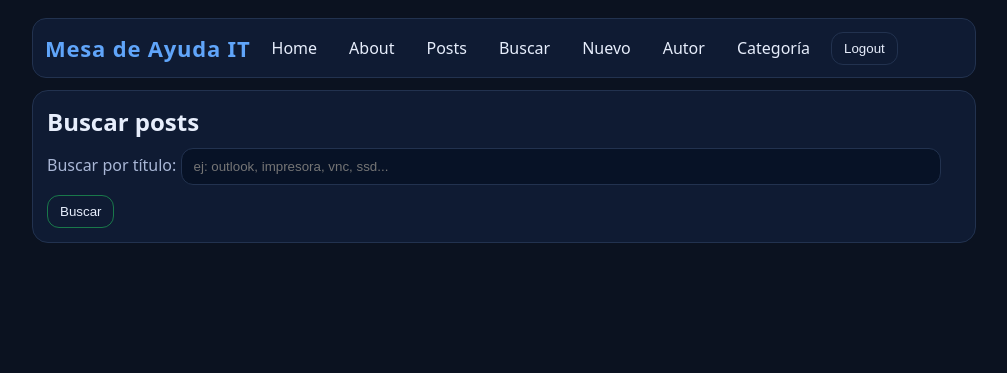
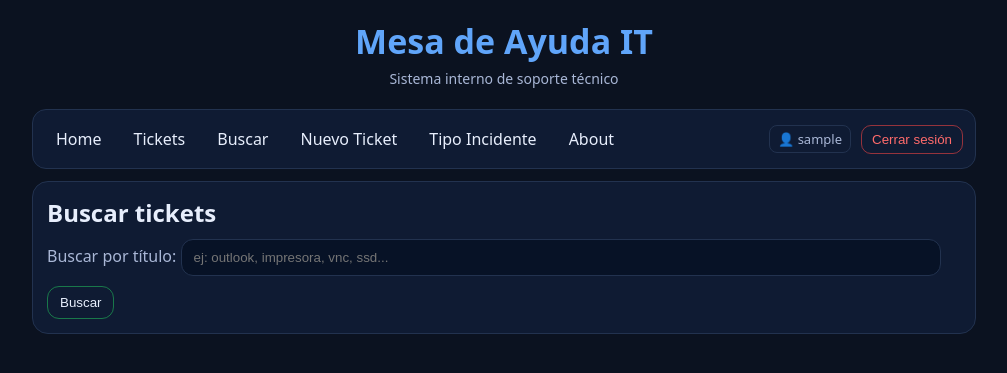
Before and after one commit to noekleinoxance-cyber/TuPrimeraPagina-KleinOxance, a Django app: page /buscar/ in a window 1280 px wide. Shown: the top 373 px of the page, without its empty margins (136-1143 px from the left). Run offline with Django 4.2, Linux system fonts and the light colour scheme; the visitor is signed in with stand-in values (Sample User, id 1).

Commit message:
Refactor sistema a mesa de ayuda IT

```diff
--- a/TuPrimeraPaginaKleinOxance/settings.py
+++ b/TuPrimeraPaginaKleinOxance/settings.py
@@ -69,4 +69,6 @@ STATIC_URL = "static/"
 
 DEFAULT_AUTO_FIELD = "django.db.models.BigAutoField"
 
+LOGIN_URL = '/accounts/login/'
+
 LOGIN_REDIRECT_URL = '/'
--- a/blog/admin.py
+++ b/blog/admin.py
@@ -1,7 +1,7 @@
 from django.contrib import admin
-from .models import Autor, Categoria, Post, Comentario
+from .models import  Categoria, Post, Comentario
 
-admin.site.register(Autor)
+
 admin.site.register(Categoria)
 admin.site.register(Post)
 admin.site.register(Comentario)
--- a/blog/forms.py
+++ b/blog/forms.py
@@ -1,28 +1,36 @@
 from django import forms
-from .models import Autor, Categoria, Post, Comentario
+from .models import Categoria, Post, Comentario
 
-class AutorForm(forms.ModelForm):
-    class Meta:
-        model = Autor
-        fields = ["nombre", "email"]
 
 class CategoriaForm(forms.ModelForm):
     class Meta:
         model = Categoria
         fields = ["nombre"]
 
+
 class PostForm(forms.ModelForm):
     class Meta:
         model = Post
-        fields = ["titulo", "subtitulo", "contenido", "autor", "categoria","estado","prioridad"]
+        fields = [
+            "titulo",
+            "subtitulo",
+            "contenido",
+            "categoria",
+            "estado",
+            "prioridad",
+        ]
+
 
 class BuscarPostForm(forms.Form):
     titulo = forms.CharField(
         max_length=100,
         required=False,
         label="Buscar por título",
-        widget=forms.TextInput(attrs={"placeholder": "ej: outlook, impresora, vnc, ssd..."}),
+        widget=forms.TextInput(
+            attrs={"placeholder": "ej: outlook, impresora, vnc, ssd..."}
+        ),
     )
+
 
 class ComentarioForm(forms.ModelForm):
     class Meta:
--- a/blog/templates/blog/base.html
+++ b/blog/templates/blog/base.html
@@ -3,9 +3,10 @@
 <head>
 <meta charset="UTF-8">
 <meta name="viewport" content="width=device-width, initial-scale=1" />
-  <title>{% block title %}Bitácora IT{% endblock %}</title>
+<title>{% block title %}Mesa de Ayuda IT{% endblock %}</title>
 
 <style>
+
 :root{
 --bg:#0b1220;
 --card:#0f1b33;
@@ -18,6 +19,7 @@
 }
 
 *{box-sizing:border-box}
+
 body{
 margin:0;
 font-family:system-ui,Segoe UI,Roboto,Arial;
@@ -25,7 +27,29 @@
 color:var(--text);
 }
 
-    .wrap{max-width:980px;margin:0 auto;padding:18px}
+.wrap{
+max-width:980px;
+margin:auto;
+padding:18px;
+}
+
+.header{
+text-align:center;
+margin-bottom:20px;
+}
+
+.header h1{
+margin:0;
+font-size:34px;
+font-weight:900;
+color:var(--accent);
+}
+
+.header p{
+margin:4px 0 0 0;
+color:var(--muted);
+font-size:14px;
+}
 
 .nav{
 display:flex;
@@ -38,11 +62,6 @@
 padding:10px 12px;
 }
 
-    .brand{ font-weight:900;
-  font-size:22px;
-  letter-spacing:0.8px;
-  color:var(--accent);}
-
 .nav a{
 text-decoration:none;
 padding:7px 10px;
@@ -51,12 +70,36 @@
 color:var(--text);
 }
 
-    .nav a:hover{border-color:var(--line)}
+.nav a:hover{
+border-color:var(--line);
+}
 
-    .pill{
+.nav-right{
 margin-left:auto;
-      font-size:12px;
+display:flex;
+align-items:center;
+gap:10px;
+}
+
+.user{
+font-size:13px;
 color:var(--muted);
+padding:4px 8px;
+border-radius:8px;
+border:1px solid var(--line);
+}
+
+.btn-logout{
+padding:6px 10px;
+border-radius:10px;
+border:1px solid rgba(239,68,68,.6);
+background:transparent;
+color:#ff6b6b;
+cursor:pointer;
+}
+
+.btn-logout:hover{
+background:rgba(239,68,68,.15);
 }
 
 .card{
@@ -75,7 +118,9 @@
 flex-wrap:wrap;
 }
 
-    h1,h2,h3{margin:0 0 10px 0}
+h1,h2,h3{
+margin:0 0 10px 0
+}
 
 p{
 margin:10px 0;
@@ -83,9 +128,16 @@
 line-height:1.5;
 }
 
-    .meta{font-size:12px;color:var(--muted)}
+.meta{
+font-size:12px;
+color:var(--muted)
+}
 
-    hr{border:0;border-top:1px solid var(--line);margin:14px 0}
+hr{
+border:0;
+border-top:1px solid var(--line);
+margin:14px 0
+}
 
 input,select,textarea{
 width:100%;
@@ -98,9 +150,11 @@
 outline:none;
 }
 
-    textarea{min-height:140px}
+textarea{
+min-height:140px
+}
 
-    button, .btn{
+button,.btn{
 display:inline-block;
 padding:8px 12px;
 border-radius:12px;
@@ -111,51 +165,131 @@
 text-decoration:none;
 }
 
-    .btn:hover, button:hover{border-color:var(--accent)}
-    .btn-ok{border-color:rgba(34,197,94,.55)}
-    .btn-danger{border-color:rgba(239,68,68,.55)}
+.btn:hover,button:hover{
+border-color:var(--accent)
+}
+
+.btn-ok{
+border-color:rgba(34,197,94,.55)
+}
+
+.btn-danger{
+border-color:rgba(239,68,68,.55)
+}
 
 .title a{
 text-decoration:none;
 font-weight:800;
 color:var(--text);
 }
-    .title a:hover{color:var(--accent)}
+
+.title a:hover{
+color:var(--accent)
+}
+
+/* BADGES */
+
+.badge{
+padding:3px 8px;
+border-radius:8px;
+font-size:11px;
+font-weight:600;
+border:1px solid transparent;
+}
+
+.badge-abierto{
+background:#14391f;
+border-color:#22c55e;
+color:#9af7b8;
+}
+
+.badge-proceso{
+background:#3a2f11;
+border-color:#facc15;
+color:#fde68a;
+}
+
+.badge-resuelto{
+background:#122c44;
+border-color:#60a5fa;
+color:#93c5fd;
+}
+
+.badge-baja{
+background:#1e3a2a;
+border-color:#22c55e;
+color:#86efac;
+}
+
+.badge-media{
+background:#3a2f11;
+border-color:#facc15;
+color:#fde68a;
+}
+
+.badge-alta{
+background:#3b1f1f;
+border-color:#ef4444;
+color:#fca5a5;
+}
+
+.badge-critica{
+background:#3b0000;
+border-color:#ef4444;
+color:#ff6b6b;
+}
+
 </style>
 </head>
+
 <body>
 
 <div class="wrap">
+
+<div class="header">
+<h1>Mesa de Ayuda IT</h1>
+<p>Sistema interno de soporte técnico</p>
+</div>
+
 <div class="nav">
-      <div class="brand">Mesa de Ayuda IT</div>
 
-      <a href="{% url 'home' %}">Home</a>
-      <a href="{% url 'about' %}">About</a>
 
 {% if user.is_authenticated %}
 
-      <a href="{% url 'listar_posts' %}">Posts</a>
+<a href="{% url 'home' %}">Home</a>
+<a href="{% url 'listar_posts' %}">Tickets</a>
 <a href="{% url 'buscar_post' %}">Buscar</a>
-      <a href="{% url 'crear_post' %}">Nuevo</a>
-      <a href="{% url 'crear_autor' %}">Autor</a>
-      <a href="{% url 'crear_categoria' %}">Categoría</a>
+<a href="{% url 'crear_post' %}">Nuevo Ticket</a>
+<a href="{% url 'crear_categoria' %}">Tipo Incidente</a>
 
+<a href="{% url 'about' %}">About</a>
 
+<div class="nav-right">
 
-      <form action="{% url 'logout' %}" method="POST" style="display:inline;">
+<div class="user">
+👤 {{ user.username }}
+</div>
+
+<form action="{% url 'logout' %}" method="POST">
 {% csrf_token %}
-          <button class="btn">Logout</button>
+<button class="btn-logout">Cerrar sesión</button>
 </form>
+
+</div>
 
 {% else %}
 
-          <a href="{% url 'login' %}">Login</a>
-          <a href="{% url 'register' %}">Register</a>
+<div class="nav-right">
+<a href="{% url 'login' %}">Iniciar sesión</a>
+<a href="{% url 'register' %}">Registrarse</a>
+</div>
 
 {% endif %}
+
 </div>
 
 {% block content %}{% endblock %}
+
 </div>
 
 </body>
--- a/blog/templates/blog/buscar_post.html
+++ b/blog/templates/blog/buscar_post.html
@@ -1,9 +1,10 @@
 {% extends "blog/base.html" %}
-{% block title %}Buscar{% endblock %}
+{% block title %}Buscar Tickets{% endblock %}
 
 {% block content %}
   <div class="card">
-    <h2 style="margin-top:0">Buscar posts</h2>
+    <h2 style="margin-top:0">Buscar tickets</h2>
+
     <form method="get">
       {{ form.as_p }}
       <button class="btn btn-ok" type="submit">Buscar</button>
@@ -13,16 +14,28 @@
   {% if posts %}
     <div class="card">
       <h3 style="margin-top:0">Resultados</h3>
+
       <ul>
         {% for post in posts %}
           <li class="title">
-            <a href="{% url 'detalle_post' post.id %}">{{ post.titulo }}</a>
-            <span class="meta"> — {{ post.autor.nombre }}</span>
+            <a href="{% url 'detalle_post' post.id %}">
+              {{ post.titulo }}
+            </a>
+
+            <span class="meta">
+              — {{ post.reportado_por.username }}
+              • {{ post.fecha_publicacion|date:"d/m/Y H:i" }}
+              {% if post.categoria %} • {{ post.categoria }}{% endif %}
+            </span>
           </li>
         {% endfor %}
       </ul>
+
     </div>
+
   {% elif request.GET %}
-    <div class="card"><p>No se encontraron resultados.</p></div>
+    <div class="card">
+      <p>No se encontraron tickets.</p>
+    </div>
   {% endif %}
 {% endblock %}
--- a/blog/templates/blog/form.html
+++ b/blog/templates/blog/form.html
@@ -5,7 +5,7 @@
   <div class="card">
     <div class="row">
       <h2 style="margin:0">{{ titulo }}</h2>
-      <a class="btn" href="{% url 'listar_posts' %}">Volver a posts</a>
+      <a class="btn" href="{% url 'listar_posts' %}">Volver a tickets</a>
     </div>
     <hr>
     <form method="post">
--- a/blog/templates/registration/logout.html
+++ b/blog/templates/registration/logout.html
@@ -10,7 +10,7 @@
 
 <p>Has cerrado sesión correctamente.</p>
 
-<a class="btn" href="{% url 'home' %}">Volver al inicio</a>
+
 
 </div>
 
--- a/blog/templates/registration/register.html
+++ b/blog/templates/registration/register.html
@@ -11,6 +11,11 @@
     <form method="POST">
         {% csrf_token %}
         {{ form.as_p }}
+            {% if form.errors %}
+            <div style="color:#ff6b6b">
+            {{ form.errors }}
+            </div>
+            {% endif %}
 
         <button class="btn">Registrarse</button>
     </form>
--- a/blog/urls.py
+++ b/blog/urls.py
@@ -2,9 +2,8 @@ from django.urls import path
 from . import views
 
 urlpatterns = [
+
     path("", views.home, name="home"),
-
-    path("autor/nuevo/", views.crear_autor, name="crear_autor"),
 
     path("categoria/nueva/", views.crear_categoria, name="crear_categoria"),
 
--- a/blog/views.py
+++ b/blog/views.py
@@ -1,26 +1,20 @@
 from django.shortcuts import render, redirect, get_object_or_404
 from django.contrib.auth.forms import UserCreationForm
+from django.contrib.auth.decorators import login_required
 
-from .forms import AutorForm, CategoriaForm, PostForm, BuscarPostForm, ComentarioForm
+from .forms import CategoriaForm, PostForm, BuscarPostForm, ComentarioForm
 from .models import Post
 
+@login_required
 def home(request):
     ultimos = Post.objects.all().order_by("-fecha_publicacion")[:6]
     return render(request, "blog/home.html", {"ultimos": ultimos})
+
 
 def listar_posts(request):
     posts = Post.objects.all().order_by("-fecha_publicacion")
     return render(request, "blog/listar_posts.html", {"posts": posts})
 
-def crear_autor(request):
-    if request.method == "POST":
-        form = AutorForm(request.POST)
-        if form.is_valid():
-            form.save()
-            return redirect("home")
-    else:
-        form = AutorForm()
-    return render(request, "blog/form.html", {"form": form, "titulo": "Cargar Autor"})
 
 def crear_categoria(request):
     if request.method == "POST":
@@ -30,48 +24,85 @@ def crear_categoria(request):
             return redirect("home")
     else:
         form = CategoriaForm()
-    return render(request, "blog/form.html", {"form": form, "titulo": "Cargar Categoría"})
 
+    return render(request, "blog/form.html", {
+        "form": form,
+        "titulo": "Cargar Categoría"
+    })
+
+
+@login_required
 def crear_post(request):
+
     if request.method == "POST":
         form = PostForm(request.POST)
+
         if form.is_valid():
-            post = form.save()
+            post = form.save(commit=False)
+            post.reportado_por = request.user
+            post.save()
+
             return redirect("detalle_post", post_id=post.id)
+
     else:
         form = PostForm()
-    return render(request, "blog/form.html", {"form": form, "titulo": "Nuevo Post (Solución/Procedimiento)"})
+
+    return render(request, "blog/form.html", {
+        "form": form,
+        "titulo": "Nuevo Ticket"
+    })
+
 
 def detalle_post(request, post_id):
+
     post = get_object_or_404(Post, id=post_id)
 
     if request.method == "POST":
         form = ComentarioForm(request.POST)
+
         if form.is_valid():
             c = form.save(commit=False)
             c.post = post
             c.save()
+
             return redirect("detalle_post", post_id=post.id)
+
     else:
         form = ComentarioForm()
 
     comentarios = post.comentarios.all().order_by("-fecha")
-    return render(request, "blog/detalle_post.html", {"post": post, "form": form, "comentarios": comentarios})
 
+    return render(request, "blog/detalle_post.html", {
+        "post": post,
+        "form": form,
+        "comentarios": comentarios
+    })
+
+
+@login_required
 def editar_post(request, post_id):
+
     post = get_object_or_404(Post, id=post_id)
 
     if request.method == "POST":
         form = PostForm(request.POST, instance=post)
+
         if form.is_valid():
             form.save()
             return redirect("detalle_post", post_id=post.id)
+
     else:
         form = PostForm(instance=post)
 
-    return render(request, "blog/form.html", {"form": form, "titulo": "Editar Post"})
+    return render(request, "blog/form.html", {
+        "form": form,
+        "titulo": "Editar Ticket"
+    })
 
+
+@login_required
 def borrar_post(request, post_id):
+
     post = get_object_or_404(Post, id=post_id)
 
     if request.method == "POST":
@@ -80,30 +111,37 @@ def borrar_post(request, post_id):
 
     return render(request, "blog/confirm_borrar.html", {"post": post})
 
+
 def buscar_post(request):
+
     form = BuscarPostForm(request.GET or None)
     posts = []
 
     if form.is_valid():
         titulo = form.cleaned_data.get("titulo")
+
         if titulo:
-            posts = Post.objects.filter(titulo__icontains=titulo).order_by("-fecha_publicacion")
+            posts = Post.objects.filter(
+                titulo__icontains=titulo
+            ).order_by("-fecha_publicacion")
 
-    return render(request, "blog/buscar_post.html", {"form": form, "posts": posts})
+    return render(request, "blog/buscar_post.html", {
+        "form": form,
+        "posts": posts
+    })
+
 
 def register(request):
 
+    form = UserCreationForm(request.POST or None)
+
     if request.method == "POST":
-        form = UserCreationForm(request.POST)
-
         if form.is_valid():
             form.save()
             return redirect("login")
 
-    else:
-        form = UserCreationForm()
+    return render(request, "registration/register.html", {"form": form})
 
-    return render(request, "registration/register.html", {"form": form})
 
 def about(request):
     return render(request, "blog/about.html")
```
Also changed, not shown: blog/models.py (+12 -10 lines), blog/templates/blog/home.html (+5 -5 lines), blog/templates/blog/listar_posts.html (+16 -7 lines), blog/migrations/0003_post_reportado_por.py (added), blog/migrations/0004_remove_post_autor_alter_post_reportado_por_and_more.py (added). Lines whose indentation alone changed are shown as unchanged.
